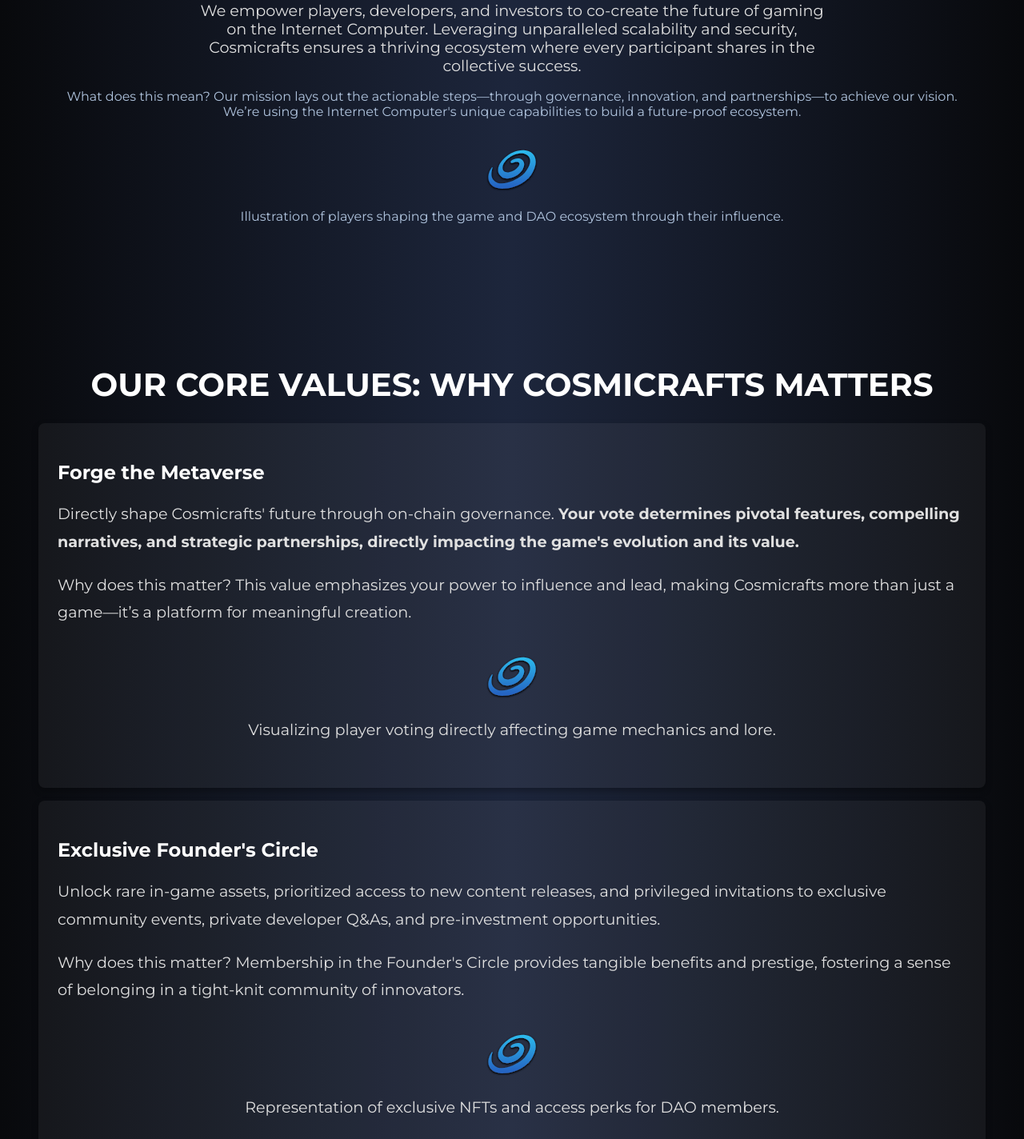
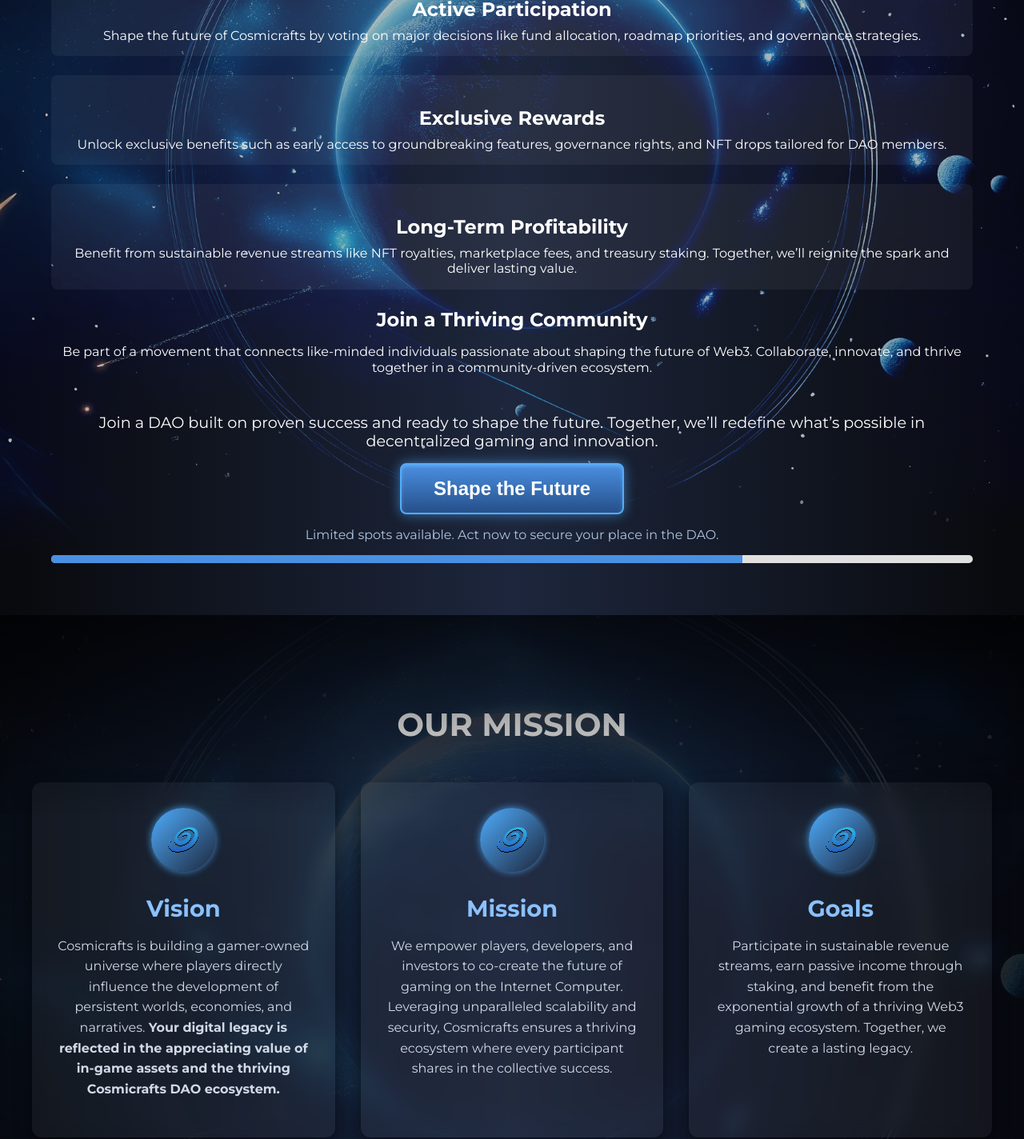
Before and after one commit to cosmicrafts/cosmicrafts.com, a Vue app: page /dao in a window 1280 px wide. Shown: the part 1280-2704 px from the top of the page at 80% size. Built offline with nearby package versions, Linux system fonts and the light colour scheme.

Commit message:
dao / header transparency

```diff
--- a/src/components/Header.vue
+++ b/src/components/Header.vue
@@ -116,7 +116,7 @@
   justify-content: space-between;
   padding: 1.5rem 2rem;
   border: 1px solid #ffffff12;
-  background: linear-gradient(to bottom, rgba(30, 43, 56, 0.88), rgba(23, 33, 43, 0.77));
+  background: linear-gradient(to bottom, rgba(30, 43, 56, 0.2), rgba(23, 33, 43, 0.4));
   position: fixed;
   z-index: 12;
   border-radius: 16px;
--- a/src/pages/DAO.vue
+++ b/src/pages/DAO.vue
@@ -1,8 +1,5 @@
 <template>
   <div class="dao-page">
-
-    <!-- Background Canvas for Stars -->
-    <canvas id="starfield" class="noise-canvas"></canvas>
 <!-- Headline Section -->
 <section class="headline">
       <!-- Background Canvas for Stars -->
@@ -63,37 +60,107 @@
       </div>
     </section>
 
-<!-- Vision and Mission Section -->
-<section class="vision-mission">
-  <h2 class="section-title">Our Purpose: Vision and Mission</h2>
+<!-- A DAO for Investors -->
+<section class="investor-focus">
+  <h2 class="section-title">A DAO Designed for Visionaries</h2>
+  <h3 class="highlight">"We've done it before, we'll make it again."</h3>
 
-  <!-- Vision Explanation -->
-  <div class="content">
-    <h3 class="subheading">Vision: The Future We’re Building</h3>
-    <p class="vision-statement">
-      Cosmicrafts is building a gamer-owned universe where players directly influence the development of persistent worlds, economies, and narratives.
-      <strong>Your digital legacy is reflected in the appreciating value of in-game assets and the thriving Cosmicrafts DAO ecosystem.</strong>
-    </p>
-    <p class="context">
-      <em>What does this mean?</em> This vision highlights how Cosmicrafts empowers players to leave a lasting impact—not just on the game, but on the Web3 ecosystem itself. It’s about ownership, influence, and creating something meaningful that endures.
+  <div class="proven-track-record">
+    <h3>Proven Success</h3>
+    <p>
+      In 2022, Cosmicrafts established itself as a blue-chip project on ICP, achieving success despite challenging market conditions. Our resilience and innovation positioned us as leaders in Web3 gaming and NFTs. Now, we're ready to build on that foundation and shine brighter than ever.
     </p>
   </div>
 
-  <!-- Mission Explanation -->
-  <div class="content">
-    <h3 class="subheading">Mission: How We Make It Happen</h3>
-    <p class="mission-statement">
-      We empower players, developers, and investors to co-create the future of gaming on the Internet Computer.
-      Leveraging unparalleled scalability and security, Cosmicrafts ensures a thriving ecosystem where every participant shares in the collective success.
-    </p>
-    <p class="context">
-      <em>What does this mean?</em> Our mission lays out the actionable steps—through governance, innovation, and partnerships—to achieve our vision. We’re using the Internet Computer's unique capabilities to build a future-proof ecosystem.
+  <div class="investor-empowerment">
+    <h3>Empowering the Investor Community</h3>
+    <p>
+      Cosmicrafts DAO puts investors in the driver’s seat. With the power to vote on key decisions, shape the roadmap, and influence fund allocation, this DAO is more than an opportunity—it’s a platform for creating the future. Your participation isn’t just rewarded; it’s integral to our success.
     </p>
   </div>
 
-  <div class="visual-placeholder">
-    <img src="@/assets/icons/spiral.svg" alt="Vision Illustration">
-    <p class="caption">Illustration of players shaping the game and DAO ecosystem through their influence.</p>
+  <ul class="key-points">
+    <li>
+      <h3>Active Participation</h3>
+      <p>
+        Shape the future of Cosmicrafts by voting on major decisions like fund allocation, roadmap priorities, and governance strategies.
+      </p>
+    </li>
+    <li>
+      <h3>Exclusive Rewards</h3>
+      <p>
+        Unlock exclusive benefits such as early access to groundbreaking features, governance rights, and NFT drops tailored for DAO members.
+      </p>
+    </li>
+    <li>
+      <h3>Long-Term Profitability</h3>
+      <p>
+        Benefit from sustainable revenue streams like NFT royalties, marketplace fees, and treasury staking. Together, we’ll reignite the spark and deliver lasting value.
+      </p>
+    </li>
+  </ul>
+
+  <div class="community-callout">
+    <h3>Join a Thriving Community</h3>
+    <p>
+      Be part of a movement that connects like-minded individuals passionate about shaping the future of Web3. Collaborate, innovate, and thrive together in a community-driven ecosystem.
+    </p>
+  </div>
+
+  <div class="call-to-action">
+    <p>
+      Join a DAO built on proven success and ready to shape the future. Together, we’ll redefine what’s possible in decentralized gaming and innovation.
+    </p>
+    <button class="cta-button" @click="joinDao">Shape the Future</button>
+    <!-- Optional Countdown Timer -->
+    <div class="countdown">
+      <p>Limited spots available. Act now to secure your place in the DAO.</p>
+      <progress value="75" max="100"></progress>
+    </div>
+  </div>
+</section>
+
+
+<!-- Vision and Mission Section -->
+<section class="vision-mission">
+  <div class="container">
+    <h2 class="section-title">Our Mission</h2>
+
+    <div class="content-wrapper">
+      <!-- Vision Section -->
+      <div class="card">
+        <div class="icon-container">
+          <img src="@/assets/icons/spiral.svg" alt="Vision Icon" />
+        </div>
+        <h3 class="subheading">Vision</h3>
+        <p>
+          Cosmicrafts is building a gamer-owned universe where players directly influence the development of persistent worlds, economies, and narratives.
+          <strong>Your digital legacy is reflected in the appreciating value of in-game assets and the thriving Cosmicrafts DAO ecosystem.</strong>
+        </p>
+      </div>
+
+      <!-- Mission Section -->
+      <div class="card">
+        <div class="icon-container">
+          <img src="@/assets/icons/spiral.svg" alt="Mission Icon" />
+        </div>
+        <h3 class="subheading">Mission</h3>
+        <p>
+          We empower players, developers, and investors to co-create the future of gaming on the Internet Computer. Leveraging unparalleled scalability and security, Cosmicrafts ensures a thriving ecosystem where every participant shares in the collective success.
+        </p>
+      </div>
+
+      <!-- Goals Section -->
+      <div class="card">
+        <div class="icon-container">
+          <img src="@/assets/icons/spiral.svg" alt="Goals Icon" />
+        </div>
+        <h3 class="subheading">Goals</h3>
+        <p>
+          Participate in sustainable revenue streams, earn passive income through staking, and benefit from the exponential growth of a thriving Web3 gaming ecosystem. Together, we create a lasting legacy.
+        </p>
+      </div>
+    </div>
   </div>
 </section>
 
@@ -180,67 +247,6 @@
         This is more than an investment—it’s your chance to be part of something transformative. By joining Cosmicrafts DAO, you empower a community, drive innovation, and fuel ICP’s growth. The future of Web3 starts here, and it’s yours to take now.
       </p>
     </section>
-
-     <!-- A DAO for Investors -->
-     <section class="investor-focus">
-  <h2 class="section-title">A DAO Designed for Visionaries</h2>
-  <h3 class="highlight">"We've done it before, we'll make it again."</h3>
-
-  <div class="proven-track-record">
-    <h3>Proven Success</h3>
-    <p>
-      In 2022, Cosmicrafts established itself as a blue-chip project on ICP, achieving success despite challenging market conditions. Our resilience and innovation positioned us as leaders in Web3 gaming and NFTs. Now, we're ready to build on that foundation and shine brighter than ever.
-    </p>
-  </div>
-
-  <div class="investor-empowerment">
-    <h3>Empowering the Investor Community</h3>
-    <p>
-      Cosmicrafts DAO puts investors in the driver’s seat. With the power to vote on key decisions, shape the roadmap, and influence fund allocation, this DAO is more than an opportunity—it’s a platform for creating the future. Your participation isn’t just rewarded; it’s integral to our success.
-    </p>
-  </div>
-
-  <ul class="key-points">
-    <li>
-      <h3>Active Participation</h3>
-      <p>
-        Shape the future of Cosmicrafts by voting on major decisions like fund allocation, roadmap priorities, and governance strategies.
-      </p>
-    </li>
-    <li>
-      <h3>Exclusive Rewards</h3>
-      <p>
-        Unlock exclusive benefits such as early access to groundbreaking features, governance rights, and NFT drops tailored for DAO members.
-      </p>
-    </li>
-    <li>
-      <h3>Long-Term Profitability</h3>
-      <p>
-        Benefit from sustainable revenue streams like NFT royalties, marketplace fees, and treasury staking. Together, we’ll reignite the spark and deliver lasting value.
-      </p>
-    </li>
-  </ul>
-
-  <div class="community-callout">
-    <h3>Join a Thriving Community</h3>
-    <p>
-      Be part of a movement that connects like-minded individuals passionate about shaping the future of Web3. Collaborate, innovate, and thrive together in a community-driven ecosystem.
-    </p>
-  </div>
-
-  <div class="call-to-action">
-    <p>
-      Join a DAO built on proven success and ready to shape the future. Together, we’ll redefine what’s possible in decentralized gaming and innovation.
-    </p>
-    <button class="cta-button" @click="joinDao">Shape the Future</button>
-    <!-- Optional Countdown Timer -->
-    <div class="countdown">
-      <p>Limited spots available. Act now to secure your place in the DAO.</p>
-      <progress value="75" max="100"></progress>
-    </div>
-  </div>
-</section>
-
 
     <!-- Revenue Streams and Tokenomics -->
     <section class="revenue-streams">
@@ -553,6 +559,8 @@
 import { ref, computed, onMounted, onUnmounted } from 'vue';
 import { useI18n } from 'vue-i18n';
 
+// Import multi-language logos and DAO image
+import logo2 from '@/assets/icons/DAO-1.svg';
 import heroImage2Default from '@/assets/icons/logo.svg';
 import heroImage2CN from '@/assets/icons/logo-cn.svg';
 import heroImage2KR from '@/assets/icons/logo-kr.svg';
@@ -565,7 +573,13 @@
   setup() {
     const { locale } = useI18n();
 
+    // Reactive Properties
     const scrollY = ref(0);
+    const membersCount = ref(0); // Default value for membersCount
+    const totalValueLocked = ref('$0'); // Default value for totalValueLocked
+    const countdown = ref('00:00:00'); // Default value for countdown timer
+    const tooltip = ref(null); // To store the currently active tooltip
+    const tooltipVisible = ref(false); // To control tooltip visibility
 
     const heroLogoMap = {
       zh: heroImage2CN,
@@ -576,88 +590,60 @@
       default: heroImage2Default,
     };
 
-    const dynamicHeroLogo = computed(() => heroLogoMap[locale.value] || heroLogoMap.default);
+    const dynamicHeroLogo = computed(() => {
+      return heroLogoMap[locale.value] || heroLogoMap.default;
+    });
 
     function handleScroll() {
       scrollY.value = window.scrollY;
     }
 
-    // Starfield animation logic
-    const initializeStarfield = () => {
-  const canvas = document.getElementById("starfield");
-  const ctx = canvas.getContext("2d");
+    // Tooltip control methods
+    function showTooltip(id) {
+      tooltip.value = id;
+      tooltipVisible.value = true;
+    }
 
-  // Create an array of stars with initial properties
-  const stars = Array.from({ length: 1000 }, () => ({
-    x: Math.random() * window.innerWidth,
-    y: Math.random() * window.innerHeight,
-    size: Math.random() * .5 + 0.1, // Star size
-    speed: Math.random() * 1 + 0.1, // Speed of the star movement
-    opacity: Math.random() * 0.8 + 0.2, // Opacity for blending effect
-  }));
-
-  // Resize the canvas dynamically based on window size
-  const resizeCanvas = () => {
-    canvas.width = window.innerWidth;
-    canvas.height = window.innerHeight;
-  };
-
-  // Draw stars on the canvas
-  const drawStars = () => {
-    ctx.clearRect(0, 0, canvas.width, canvas.height); // Clear the canvas
-    ctx.globalCompositeOperation = "difference"; // Blending mode for smooth appearance
-
-    stars.forEach((star) => {
-      ctx.beginPath();
-      ctx.arc(star.x, star.y, star.size, 0, Math.PI * 2); // Draw star
-      ctx.fillStyle = `rgba(255, 255, 255, ${star.opacity})`; // Star color with opacity
-      ctx.fill();
-    });
-  };
-
-  // Update star positions and recycle when out of bounds
-  const updateStars = () => {
-    stars.forEach((star) => {
-      star.y -= star.speed; // Move star upwards
-      if (star.y < 0) {
-        // Recycle star to the bottom with new random properties
-        star.y = canvas.height;
-        star.x = Math.random() * canvas.width; // New random x position
-        star.size = Math.random() * .5 + 0.1; // New random size
-        star.speed = Math.random() * 2 + 0.1; // New random speed
-        star.opacity = Math.random() * 0.8 + 0.2; // New random opacity
-      }
-    });
-  };
-
-  // Animation loop for the starfield
-  const animateStars = () => {
-    drawStars(); // Draw stars
-    updateStars(); // Update star positions
-    requestAnimationFrame(animateStars); // Recursive animation call
-  };
-
-  resizeCanvas(); // Initial canvas setup
-  window.addEventListener("resize", resizeCanvas); // Handle window resizing
-  animateStars(); // Start the animation loop
-};
-
+    function hideTooltip() {
+      tooltip.value = null;
+      tooltipVisible.value = false;
+    }
 
     onMounted(() => {
-      window.addEventListener("scroll", handleScroll);
-      initializeStarfield();
+      const parallaxEffect = () => {
+    const section = document.querySelector('.vision-mission');
+    if (!section) return;
+    const offset = window.scrollY * 0.2;
+    section.style.backgroundPositionY = `${offset}px`;
+  };
+      window.addEventListener('scroll',  handleScroll, parallaxEffect);
+
+      // Example for simulating data updates (replace with real API calls)
+      setTimeout(() => {
+        membersCount.value = 1500; // Simulate fetched data
+        totalValueLocked.value = '$1,500,000'; // Simulate fetched data
+        countdown.value = '12:34:56'; // Simulate fetched data
+      }, 1000);
     });
 
     onUnmounted(() => {
-      window.removeEventListener("scroll", handleScroll);
+      window.removeEventListener('scroll', handleScroll);
     });
 
     return {
       dynamicHeroLogo,
       scrollY,
+      membersCount,
+      totalValueLocked,
+      countdown,
+      tooltip,
+      tooltipVisible,
+      showTooltip,
+      hideTooltip,
     };
   },
 };
+
 </script>
 
 <style scoped>
@@ -671,17 +657,15 @@
   line-height: 1.2;
 }
 
+
 .noise-canvas {
-  position: fixed;
+  position: absolute;
   top: 0;
   left: 0;
-  width: 100vw;
-  height: 100vh;
-  z-index: 1;
-  background: transparent;
-  pointer-events: none;
+  width: 100%;
+  height: 100%;
+  z-index: -1;
 }
-
 
 /* Headline Section Styles */
 .headline {
@@ -751,7 +735,6 @@
 }
 
 .cta-button {
-  z-index: 3;
   display: inline-block;
   padding: 15px 40px; /* Adjust for desired size */
   font-size: 16px;
@@ -776,59 +759,204 @@
 }
 
 
+/* A DAO for Investors */
+.investor-focus {
+  background: linear-gradient(90deg, #08090c, #1d263c, #08090c), url('@/assets/webp/daomission.webp') no-repeat center center;
+  background-size: cover; /* Ensure the image covers the area */
+  background-blend-mode: lighten; /* Blend the image with the gradient */
+  text-align: center;
+  padding: 4rem;
+}
+
+.highlight {
+  font-size: 1.8rem;
+  font-style: italic;
+  color: #fff;
+  margin-bottom: 2rem;
+}
+
+.proven-track-record, .investor-empowerment, .community-callout {
+  margin-bottom: 2rem;
+}
+
+.proven-track-record h3, .investor-empowerment h3, .community-callout h3 {
+  font-size: 1.5rem;
+  color: #fff;
+  margin-bottom: 0.5rem;
+}
+
+.key-points {
+  list-style: none;
+  padding: 0;
+}
+
+.key-points li {
+  margin-bottom: 1.5rem;
+  background: rgba(255, 255, 255, 0.05);
+  padding: 1rem;
+  border-radius: 8px;
+}
+
+.key-points h3 {
+  color: #fff;
+  font-size: 1.5rem;
+  margin-bottom: 0.5rem;
+}
+
+.key-points p {
+  margin: 0;
+}
+
+.call-to-action {
+  margin-top: 3rem;
+}
+
+.call-to-action p {
+  font-size: 1.2rem;
+  margin-bottom: 1rem;
+}
+
+.cta-button {
+  font-size: 1.5rem;
+  padding: 1rem 2.5rem;
+  background: linear-gradient(to bottom, #4a90e2, #264f89);
+  color: #fff;
+  border-radius: var(--button-border-radius);
+  cursor: pointer;
+  transition: background-color 0.1s;
+}
+
+.cta-button:hover {
+  background: linear-gradient(to bottom, #3d92f3, #287aed);
+}
+
+.countdown {
+  margin-top: 1rem;
+}
+
+.countdown p {
+  font-size: 1rem;
+  color: #b0c4de;
+  margin-bottom: 0.5rem;
+}
+
+progress {
+  width: 100%;
+  height: 10px;
+  border-radius: 5px;
+  overflow: hidden;
+}
+
+progress::-webkit-progress-bar {
+  background: #e0e0e0;
+}
+
+progress::-webkit-progress-value {
+  background: #4a90e2;
+}
 
 
 /* Vision and Mission Section */
 .vision-mission {
-  background: linear-gradient(90deg,  #08090c, #1d263c, #08090c);
+  position: relative;
+  padding: 5rem 2rem;
+  background: linear-gradient(90deg, #08090c, #1d263c, #08090c);
   text-align: center;
-  padding: 4rem;
+  color: #e0e0e0;
+  overflow: hidden;
 }
 
-.section-title {
-  font-size: 2.5rem;
-  color: #fff;
-  margin-bottom: 1.5rem;
-  text-transform: uppercase;
+.vision-mission .container {
+  max-width: 1200px;
+  margin: 0 auto;
 }
 
-.subheading {
-  font-size: 1.8rem;
-  color: #b0c4de;
-  margin-top: 2rem;
+.vision-mission .section-title {
+  font-size: 2.5rem;
+  text-transform: uppercase;
+  color: #ffffff;
+  margin-bottom: 3rem;
+  position: relative;
+  z-index: 2;
 }
 
-.vision-statement, .mission-statement {
-  font-size: 1.2rem;
-  color: #e0e0e0;
-  margin: 1rem auto;
-  max-width: 800px;
+.vision-mission .content-wrapper {
+  display: flex;
+  flex-wrap: wrap;
+  gap: 2rem;
+  justify-content: center;
 }
 
-.context {
-  font-size: 1rem;
-  color: #b0c4de;
-  margin-top: 1rem;
-  font-style: italic;
+.vision-mission .card {
+  background: rgba(255, 255, 255, 0.05);
+  backdrop-filter: blur(10px);
+  padding: 2rem;
+  border-radius: 12px;
+  flex: 1;
+  max-width: 320px;
+  box-shadow: 0 8px 20px rgba(0, 0, 0, 0.5);
+  transition: transform 0.3s ease, box-shadow 0.3s ease;
+  z-index: 2;
 }
 
-.visual-placeholder {
-  margin: 2rem auto;
-  text-align: center;
+.vision-mission .card:hover {
+  transform: translateY(-10px);
+  box-shadow: 0 12px 30px rgba(0, 0, 0, 0.8);
 }
 
-.visual-placeholder img {
-  width: 120px;
-  height: 120px;
-  margin: 1rem auto;
-  display: block;
+.vision-mission .icon-container {
+  width: 80px;
+  height: 80px;
+  margin: 0 auto 1rem;
+  background: linear-gradient(135deg, #4faeff, #1d263c);
+  border-radius: 50%;
+  display: flex;
+  align-items: center;
+  justify-content: center;
+  box-shadow: 0 0 10px rgba(79, 174, 255, 0.8);
 }
 
-.caption {
-  font-size: 0.9rem;
-  color: #b0c4de;
-  margin-top: 0.5rem;
+.vision-mission .icon-container img {
+  width: 40px;
+  height: 40px;
 }
+
+.vision-mission .subheading {
+  font-size: 1.8rem;
+  color: #8ac1ff;
+  margin-bottom: 1rem;
+}
+
+.vision-mission .card p {
+  font-size: 1rem;
+  color: #d1d9e6;
+  line-height: 1.6;
+}
+
+.vision-mission::before {
+  content: '';
+  position: absolute;
+  top: 0;
+  left: 50%;
+  transform: translateX(-50%);
+  width: 200%;
+  height: 100%;
+  background: url('@/assets/webp/daomission.webp') center/cover no-repeat;
+  opacity: 0.2;
+  z-index: 1;
+}
+
+.vision-mission::after {
+  content: '';
+  position: absolute;
+  top: -50px;
+  left: 0;
+  width: 100%;
+  height: 300px;
+  background: linear-gradient(to bottom, rgba(0, 0, 0, 0.8), rgba(0, 0, 0, 0));
+  z-index: 3;
+}
+
 
 /* Core Value Proposition Section */
 .core-value {
@@ -931,101 +1059,6 @@
   margin-top: 2rem;
   font-size: 1.2rem;
   text-align: center;
-}
-
-/* A DAO for Investors */
-.investor-focus {
-  background: linear-gradient(90deg,  #08090c, #1d263c, #08090c);
-  color: #e0e0e0;
-  padding: 3rem;
-  text-align: center;
-}
-
-.highlight {
-  font-size: 1.8rem;
-  font-style: italic;
-  color: #fff;
-  margin-bottom: 2rem;
-}
-
-.proven-track-record, .investor-empowerment, .community-callout {
-  margin-bottom: 2rem;
-}
-
-.proven-track-record h3, .investor-empowerment h3, .community-callout h3 {
-  font-size: 1.5rem;
-  color: #fff;
-  margin-bottom: 0.5rem;
-}
-
-.key-points {
-  list-style: none;
-  padding: 0;
-}
-
-.key-points li {
-  margin-bottom: 1.5rem;
-  background: rgba(255, 255, 255, 0.05);
-  padding: 1rem;
-  border-radius: 8px;
-}
-
-.key-points h3 {
-  color: #fff;
-  font-size: 1.5rem;
-  margin-bottom: 0.5rem;
-}
-
-.key-points p {
-  margin: 0;
-}
-
-.call-to-action {
-  margin-top: 3rem;
-}
-
-.call-to-action p {
-  font-size: 1.2rem;
-  margin-bottom: 1rem;
-}
-
-.cta-button {
-  font-size: 1.5rem;
-  padding: 1rem 2.5rem;
-  background: linear-gradient(to bottom, #4a90e2, #264f89);
-  color: #fff;
-  border-radius: var(--button-border-radius);
-  cursor: pointer;
-  transition: background-color 0.1s;
-}
-
-.cta-button:hover {
-  background: linear-gradient(to bottom, #3d92f3, #287aed);
-}
-
-.countdown {
-  margin-top: 1rem;
-}
-
-.countdown p {
-  font-size: 1rem;
-  color: #b0c4de;
-  margin-bottom: 0.5rem;
-}
-
-progress {
-  width: 100%;
-  height: 10px;
-  border-radius: 5px;
-  overflow: hidden;
-}
-
-progress::-webkit-progress-bar {
-  background: #e0e0e0;
-}
-
-progress::-webkit-progress-value {
-  background: #4a90e2;
 }
 
 /* Revenue Streams and Tokenomics */
```
Also changed, not shown: src/assets/icons/logo.svg, src/assets/webp/daomission.webp (added).
